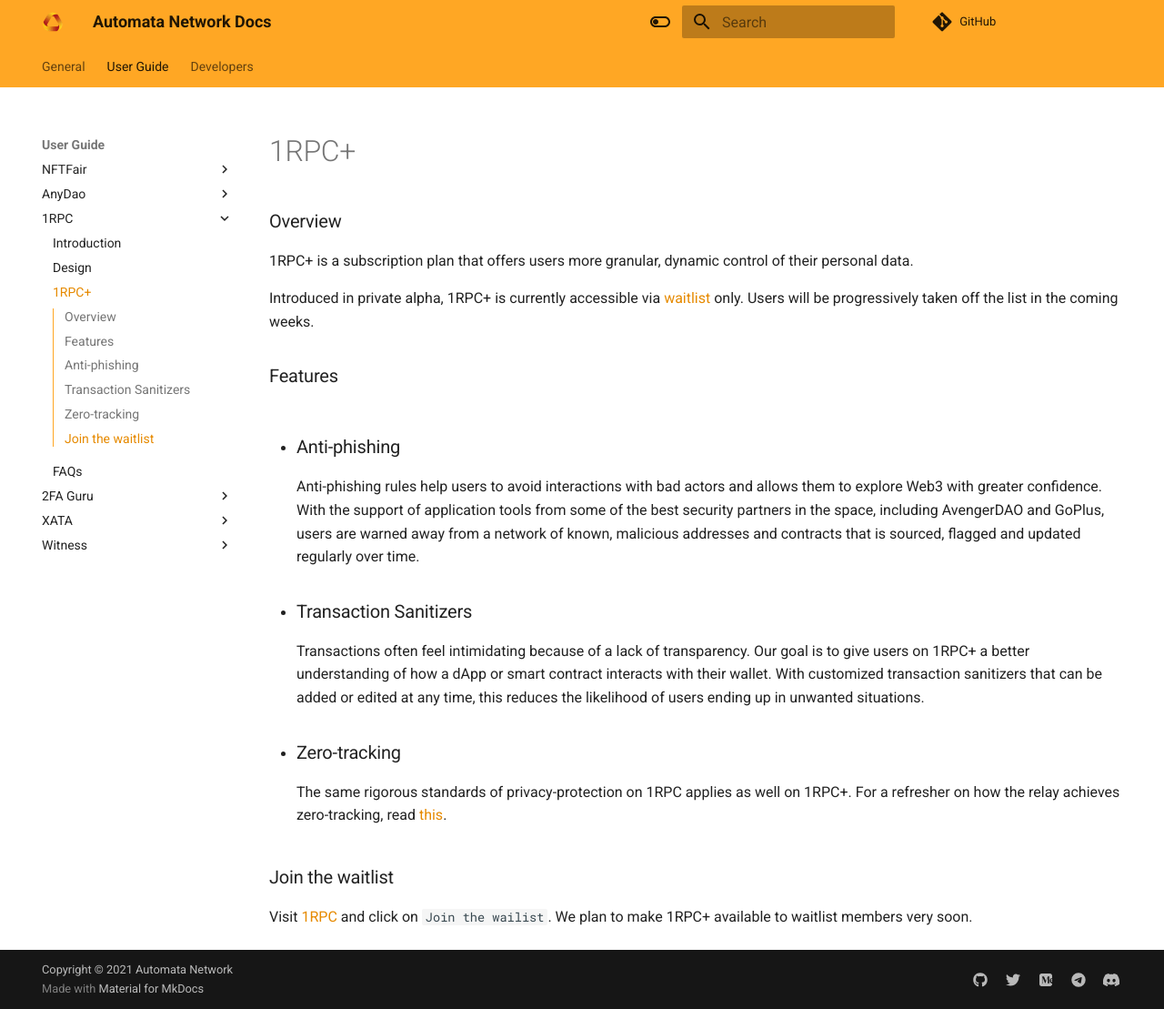
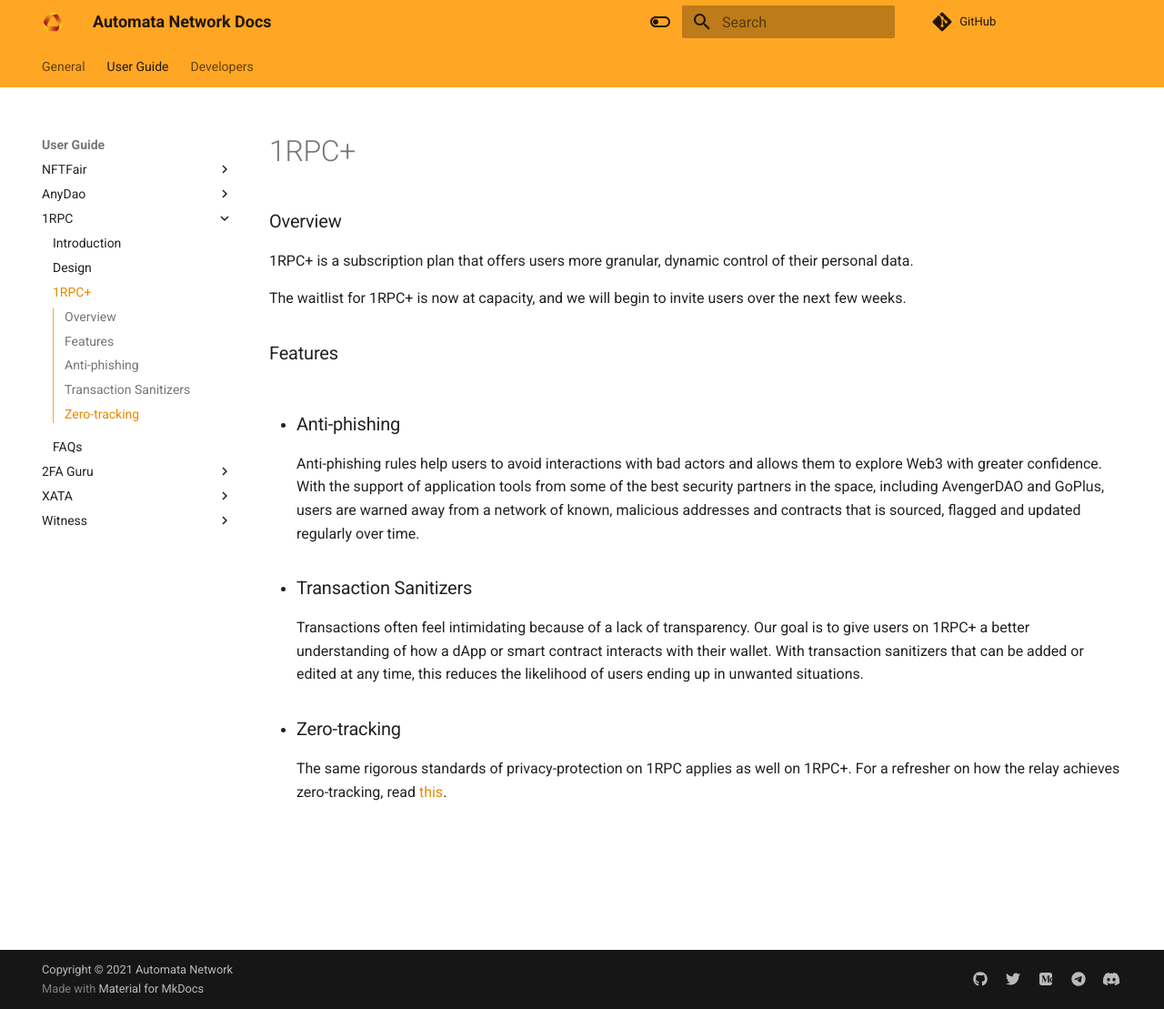
Before and after one commit to automata-network/docs, an MkDocs documentation site: the page built from docs/1rpc/1rpc+.md, in a window 1280 px wide and 1109 px high. Shown: the whole window at 91% size. Built offline with MkDocs 1.6.1 and Material for MkDocs 9.7.7, drawn with Linux system fonts in a browser that asks for light colours; nearby versions of some CDN libraries; comment, search, counter and statistics services are not loaded.

Commit message:
Update waitlist description

```diff
--- a/docs/1rpc/1rpc+.md
+++ b/docs/1rpc/1rpc+.md
@@ -4,7 +4,7 @@
 
 1RPC+ is a subscription plan that offers users more granular, dynamic control of their personal data.
 
-Introduced in private alpha, 1RPC+ is currently accessible via [waitlist](https://automatanetwork.typeform.com/to/rcjiWMwO) only. Users will be progressively taken off the list in the coming weeks.
+The waitlist for 1RPC+ is now at capacity, and we will begin to invite users over the next few weeks.
 
 ### Features
 
@@ -14,12 +14,8 @@
 
 - ### Transaction Sanitizers
 
-     Transactions often feel intimidating because of a lack of transparency. Our goal is to give users on 1RPC+ a better understanding of how a dApp or smart contract interacts with their wallet. With customized transaction sanitizers that can be added or edited at any time, this reduces the likelihood of users ending up in unwanted situations.
+     Transactions often feel intimidating because of a lack of transparency. Our goal is to give users on 1RPC+ a better understanding of how a dApp or smart contract interacts with their wallet. With transaction sanitizers that can be added or edited at any time, this reduces the likelihood of users ending up in unwanted situations.
 
 - ### Zero-tracking
 
      The same rigorous standards of privacy-protection on 1RPC applies as well on 1RPC+. For a refresher on how the relay achieves zero-tracking, read [this](./design.md).
-
-### Join the waitlist
-
-Visit [1RPC](https://www.1rpc.io/) and click on `Join the wailist`. We plan to make 1RPC+ available to waitlist members very soon.
```
Also changed, not shown: docs/1rpc/faq.md (+1 -1 lines), docs/1rpc/introduction.md (+1 -1 lines).
